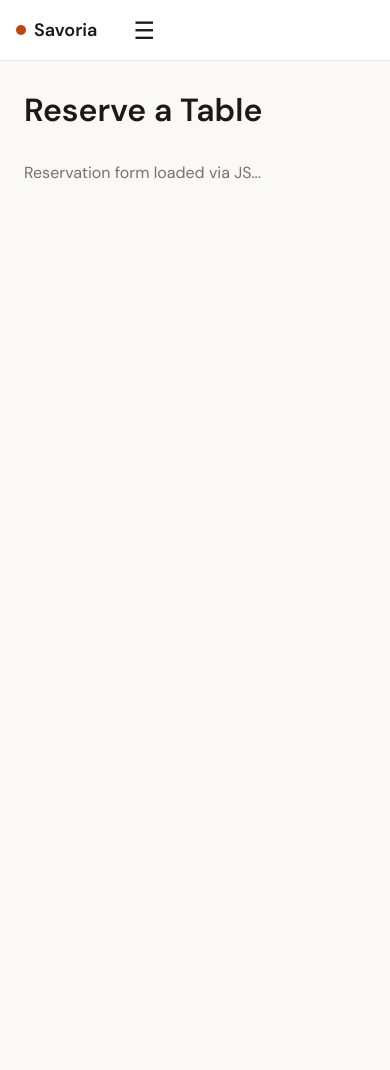
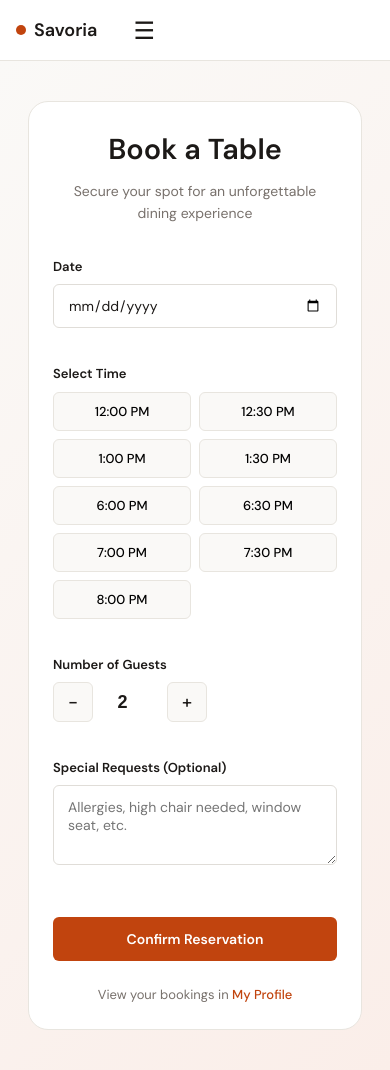
Before and after one commit to Takiazouzi/SoltanaExpress, a PHP site: page /reservation.php in a window 390 px wide. Before the commit the page ends 179 px from the top, so only its background shows below. Run offline with PHP 8.4, Linux system fonts and the light colour scheme; the visitor is signed in with stand-in values (Sample User, id 1).

Commit message:
feat(client): implement reservation flow and dynamic profile lists
- Add reservation page with time slots, guest stepper, and API integration
- Implement double-booking protection in reservation API
- Update profile page to fetch real-time order/reservation counts for sidebar
- Add 'My Orders' and 'My Reservations' tabs with expandable card views
- Create empty states with navigation links for new users

```diff
--- /dev/null
+++ b/public/css/reservation.css
@@ -0,0 +1,96 @@
+/* ========================================================================== */
+/* RESERVATION PAGE - Client Booking Flow                                     */
+/* ========================================================================== */
+
+.reservation-wrapper {
+  min-height: calc(100vh - 60px);
+  display: flex;
+  align-items: center;
+  justify-content: center;
+  padding: 40px 20px;
+  background: linear-gradient(135deg, var(--surface) 0%, var(--brand-light) 100%);
+}
+
+.reservation-card {
+  width: 100%;
+  max-width: 520px;
+  background: var(--surface-raised);
+  border: 1px solid var(--border);
+  border-radius: var(--radius-lg);
+  padding: 2.5rem;
+  box-shadow: var(--shadow-lg);
+  animation: slideUp 0.3s ease;
+}
+
+@keyframes slideUp {
+  from { opacity: 0; transform: translateY(16px); }
+  to { opacity: 1; transform: translateY(0); }
+}
+
+.reservation-header { text-align: center; margin-bottom: 2rem; }
+.reservation-header h1 { font-size: 1.8rem; font-weight: 700; margin: 0 0 8px; color: var(--text); }
+.reservation-header p { color: var(--text-muted); margin: 0; font-size: 14px; }
+
+.res-form { display: flex; flex-direction: column; gap: 1.25rem; }
+
+.res-label { display: block; font-size: 13px; font-weight: 600; color: var(--text); margin-bottom: 6px; }
+.res-input, .res-select, .res-textarea {
+  width: 100%; padding: 0 14px; height: 44px; font-size: 14px; font-family: inherit;
+  color: var(--text); background: #fff; border: 1px solid #E0DDD8; border-radius: var(--radius-sm);
+  transition: var(--transition); box-sizing: border-box;
+}
+.res-textarea { height: auto; min-height: 80px; padding: 12px 14px; resize: vertical; }
+.res-input:focus, .res-select:focus, .res-textarea:focus {
+  border-color: var(--brand); outline: none; box-shadow: 0 0 0 3px rgba(193,68,14,0.15);
+}
+
+/* Guest Stepper */
+.guest-stepper { display: flex; align-items: center; gap: 12px; }
+.guest-btn {
+  width: 40px; height: 40px; border: 1px solid var(--border); border-radius: var(--radius-sm);
+  background: var(--surface); cursor: pointer; font-size: 18px; font-weight: 500; color: var(--text);
+  transition: var(--transition);
+}
+.guest-btn:hover { background: var(--brand-light); border-color: var(--brand); color: var(--brand); }
+.guest-btn:disabled { opacity: 0.5; cursor: not-allowed; }
+.guest-count {
+  width: 50px; text-align: center; font-size: 18px; font-weight: 600; color: var(--text);
+  background: none; border: none; outline: none;
+}
+
+/* Time Slots Grid */
+.time-slots { display: grid; grid-template-columns: repeat(3, 1fr); gap: 8px; margin-top: 8px; }
+.time-slot {
+  padding: 10px; text-align: center; border: 1px solid var(--border); border-radius: var(--radius-sm);
+  background: var(--surface); cursor: pointer; font-size: 13px; font-weight: 500; transition: var(--transition);
+}
+.time-slot:hover { border-color: var(--brand); color: var(--brand); }
+.time-slot.selected { background: var(--brand); color: #fff; border-color: var(--brand); }
+.time-slot.unavailable { opacity: 0.5; cursor: not-allowed; text-decoration: line-through; background: #F3F4F6; }
+
+/* Submit Button */
+.res-submit {
+  width: 100%; height: 44px; background: var(--brand); color: #fff; border: none;
+  border-radius: var(--radius-sm); font-size: 14px; font-weight: 600; cursor: pointer;
+  transition: var(--transition); margin-top: 0.5rem;
+}
+.res-submit:hover { background: var(--brand-hover); }
+.res-submit:disabled { opacity: 0.6; cursor: not-allowed; }
+
+/* Messages */
+.res-message {
+  padding: 10px 14px; border-radius: 20px; font-size: 13px; display: none;
+  animation: slideIn 0.2s ease;
+}
+@keyframes slideIn { from { opacity: 0; transform: translateY(-4px); } to { opacity: 1; transform: translateY(0); } }
+.res-message.success { display: block; background: #F0FDF4; color: #166534; border: 1px solid #BBF7D0; }
+.res-message.error { display: block; background: #FEF2F2; color: #991B1B; border: 1px solid #FCA5A5; }
+
+.res-footer { text-align: center; margin-top: 1.5rem; font-size: 13px; color: var(--text-muted); }
+.res-footer a { color: var(--brand); font-weight: 500; text-decoration: none; }
+.res-footer a:hover { text-decoration: underline; }
+
+@media (max-width: 480px) {
+  .reservation-card { padding: 1.5rem; margin: 0 0.5rem; }
+  .time-slots { grid-template-columns: repeat(2, 1fr); }
+}
--- /dev/null
+++ b/public/js/reservation.js
@@ -0,0 +1,85 @@
+(function() {
+  'use strict';
+  const API = '/api/reservation.php';
+  const form = document.getElementById('reservation-form');
+  const msg = document.getElementById('res-message');
+  const submitBtn = document.getElementById('res-submit-btn');
+  const dateInput = document.getElementById('res-date');
+  const guestInput = document.getElementById('guest-count');
+  const timeSlots = document.querySelectorAll('.time-slot');
+
+  if (!form) return;
+
+  // Set min date to today
+  dateInput.min = new Date().toISOString().split('T')[0];
+
+  // Guest stepper
+  const decBtn = document.getElementById('guest-dec');
+  const incBtn = document.getElementById('guest-inc');
+  decBtn?.addEventListener('click', () => updateGuests(-1));
+  incBtn?.addEventListener('click', () => updateGuests(1));
+  function updateGuests(delta) {
+    let val = parseInt(guestInput.value) + delta;
+    if (val < 1) val = 1;
+    if (val > 20) val = 20;
+    guestInput.value = val;
+    decBtn.disabled = val === 1;
+    incBtn.disabled = val === 20;
+  }
+
+  // Time slot selection
+  let selectedTime = null;
+  timeSlots.forEach(slot => {
+    slot.addEventListener('click', function() {
+      if (this.classList.contains('unavailable')) return;
+      timeSlots.forEach(s => s.classList.remove('selected'));
+      this.classList.add('selected');
+      selectedTime = this.dataset.time;
+    });
+  });
+
+  // Form submission
+  form.addEventListener('submit', async function(e) {
+    e.preventDefault();
+    msg.className = 'res-message'; msg.style.display = 'none';
+
+    if (!selectedTime) { showMessage('Please select a time slot', 'error'); return; }
+    submitBtn.disabled = true; submitBtn.textContent = 'Confirming...';
+
+    try {
+      const payload = {
+        date: dateInput.value,
+        time: selectedTime,
+        guests: parseInt(guestInput.value),
+        notes: document.getElementById('res-notes').value
+      };
+
+      const res = await fetch(API, {
+        method: 'POST',
+        headers: { 'Content-Type': 'application/json' },
+        body: JSON.stringify(payload),
+        credentials: 'same-origin'
+      });
+      const data = await res.json();
+
+      if (data.success) {
+        showMessage(data.message, 'success');
+        form.reset();
+        timeSlots.forEach(s => s.classList.remove('selected'));
+        selectedTime = null;
+        setTimeout(() => window.location.href = '/profile.php', 1500);
+      } else {
+        showMessage(data.message || 'Booking failed', 'error');
+      }
+    } catch (err) {
+      showMessage('Network error. Please try again.', 'error');
+    } finally {
+      submitBtn.disabled = false; submitBtn.textContent = 'Confirm Reservation';
+    }
+  });
+
+  function showMessage(text, type) {
+    msg.textContent = text;
+    msg.className = `res-message ${type}`;
+  }
+})();
--- a/public/reservation.php
+++ b/public/reservation.php
@@ -1,32 +1,75 @@
 <?php
-session_start();
-if (empty($_SESSION['user_id'])) { header('Location: login.php'); exit; }
+if (session_status() === PHP_SESSION_NONE) session_start();
+if (empty($_SESSION['user_id'])) { header('Location: /login.php?redirect=reservation.php'); exit; }
 ?>
 <!DOCTYPE html>
 <html lang="en">
 <head>
   <meta charset="UTF-8">
   <meta name="viewport" content="width=device-width, initial-scale=1.0">
-  <title>Reserve a Table | Savoria</title>
-
-  <!-- Google Fonts: DM Sans -->
+  <title>Make a Reservation | Savoria</title>
   <link rel="preconnect" href="https://fonts.googleapis.com">
-  <link rel="preconnect" href="https://fonts.gstatic.com" crossorigin>
   <link href="https://fonts.googleapis.com/css2?family=DM+Sans:wght@400;500;600&display=swap" rel="stylesheet">
-
-  <!-- Styles -->
-  <link rel="stylesheet" href="css/style.css">
-  <link rel="stylesheet" href="css/components.css">
+  <link rel="stylesheet" href="/css/style.css">
+  <link rel="stylesheet" href="/css/components.css">
+  <link rel="stylesheet" href="/css/reservation.css">
 </head>
-<body>
+<body class="auth-page">
   <?php include __DIR__ . '/views/navbar.php'; ?>
 
-  <main style="max-width:1100px;margin:0 auto;padding:24px">
-    <h1 style="margin-bottom:24px">Reserve a Table</h1>
-    <!-- Multi-step reservation form -->
-    <p class="text-muted">Reservation form loaded via JS...</p>
-  </main>
+  <div class="reservation-wrapper">
+    <div class="reservation-card">
+      <div class="reservation-header">
+        <h1>Book a Table</h1>
+        <p>Secure your spot for an unforgettable dining experience</p>
+      </div>
 
-  <script type="module" src="js/reservation.js"></script>
+      <form id="reservation-form" class="res-form">
+        <div class="form-group">
+          <label class="res-label" for="res-date">Date</label>
+          <input type="date" id="res-date" name="date" class="res-input" required>
+        </div>
+
+        <div class="form-group">
+          <label class="res-label">Select Time</label>
+          <div class="time-slots">
+            <button type="button" class="time-slot" data-time="12:00">12:00 PM</button>
+            <button type="button" class="time-slot" data-time="12:30">12:30 PM</button>
+            <button type="button" class="time-slot" data-time="13:00">1:00 PM</button>
+            <button type="button" class="time-slot" data-time="13:30">1:30 PM</button>
+            <button type="button" class="time-slot" data-time="18:00">6:00 PM</button>
+            <button type="button" class="time-slot" data-time="18:30">6:30 PM</button>
+            <button type="button" class="time-slot" data-time="19:00">7:00 PM</button>
+            <button type="button" class="time-slot" data-time="19:30">7:30 PM</button>
+            <button type="button" class="time-slot" data-time="20:00">8:00 PM</button>
+          </div>
+        </div>
+
+        <div class="form-group">
+          <label class="res-label">Number of Guests</label>
+          <div class="guest-stepper">
+            <button type="button" class="guest-btn" id="guest-dec">−</button>
+            <input type="number" id="guest-count" name="guests" class="guest-count" value="2" min="1" max="20" readonly>
+            <button type="button" class="guest-btn" id="guest-inc">+</button>
+          </div>
+        </div>
+
+        <div class="form-group">
+          <label class="res-label" for="res-notes">Special Requests (Optional)</label>
+          <textarea id="res-notes" name="notes" class="res-textarea" placeholder="Allergies, high chair needed, window seat, etc."></textarea>
+        </div>
+
+        <div id="res-message" class="res-message"></div>
+
+        <button type="submit" class="res-submit" id="res-submit-btn">Confirm Reservation</button>
+      </form>
+
+      <div class="res-footer">
+        View your bookings in <a href="/profile.php">My Profile</a>
+      </div>
+    </div>
+  </div>
+
+  <script type="module" src="/js/reservation.js"></script>
 </body>
 </html>
```
Also changed, not shown: public/api/profile.php (+42 -75 lines), public/api/reservation.php (+43 -23 lines), public/js/profile.js (+91 -136 lines).
